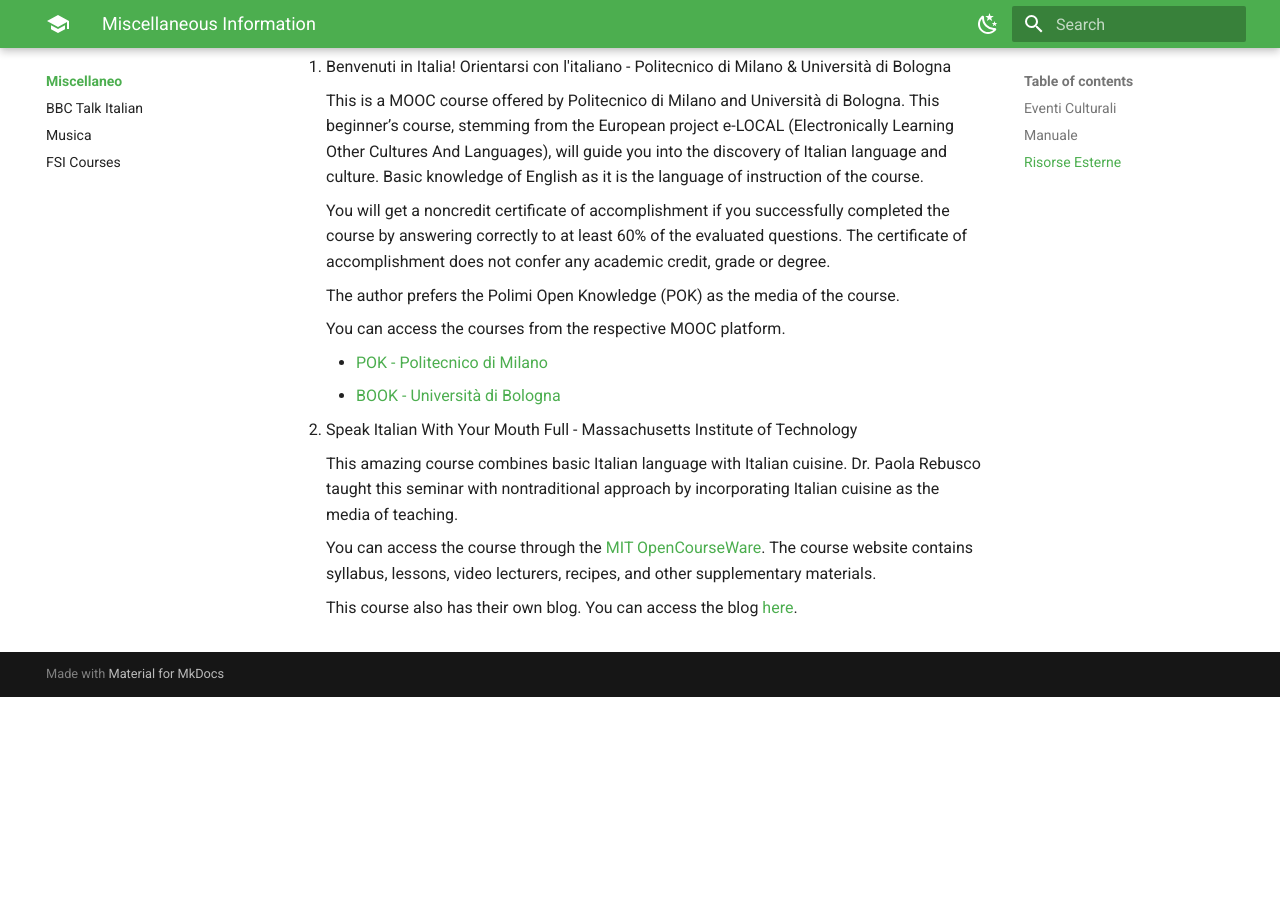
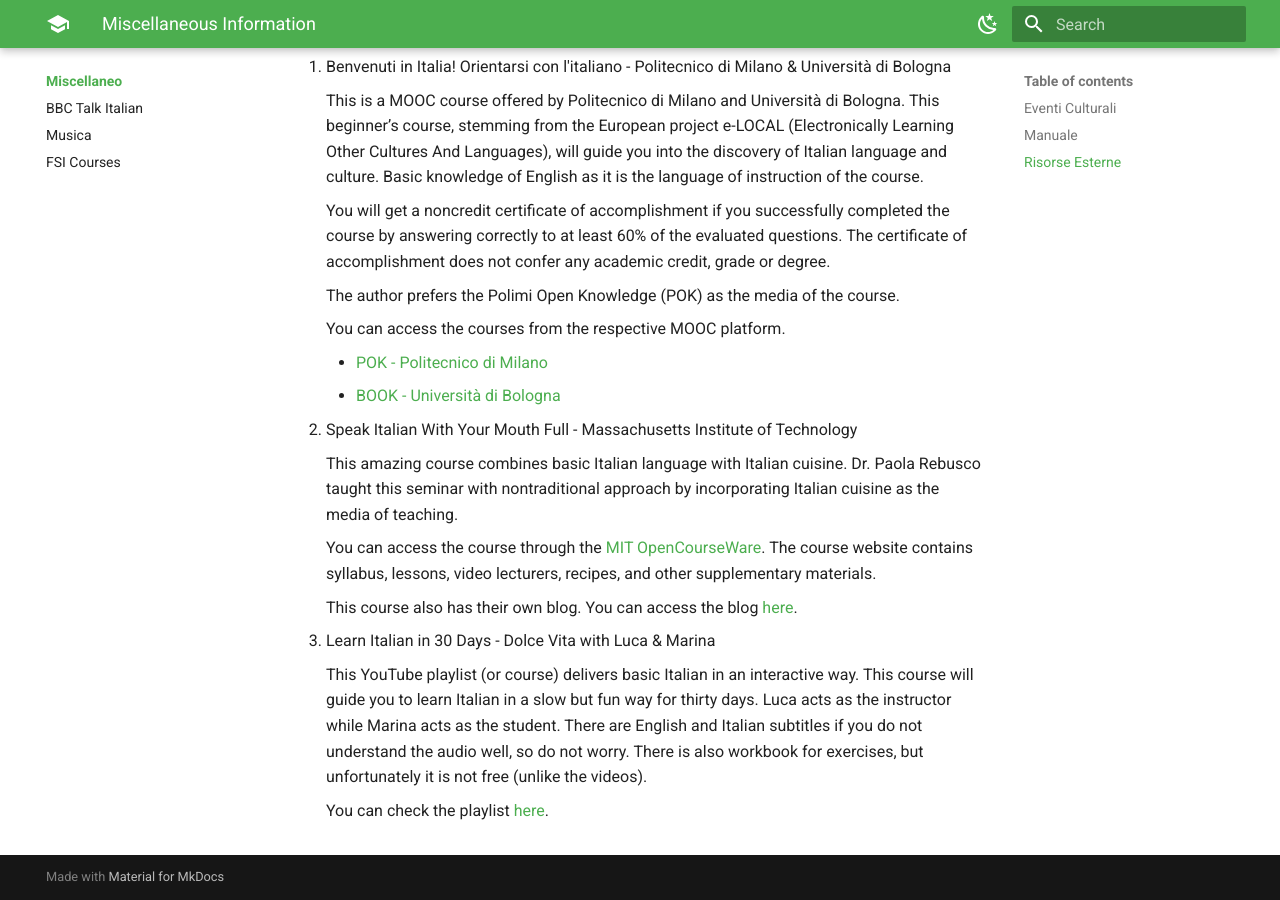
Before and after one commit to determinedguy/appunti, an MkDocs documentation site: the page built from docs/miscellaneo/index.md, in a window 1280 px wide and 900 px high, scrolled down 909 px. Built offline with MkDocs 1.6.1 and Material for MkDocs 9.7.7, drawn with Linux system fonts in a browser that asks for light colours; before the commit the page ends 1606 px from its top, so only the background shows below that.

Commit message:
add: dolce vita

```diff
--- a/docs/miscellaneo/index.md
+++ b/docs/miscellaneo/index.md
@@ -47,3 +47,9 @@
     You can access the course through the [MIT OpenCourseWare](https://ocw.mit.edu/courses/es-s41-speak-italian-with-your-mouth-full-spring-2012/). The course website contains syllabus, lessons, video lecturers, recipes, and other supplementary materials.
 
     This course also has their own blog. You can access the blog [here](http://speakcookitalian.blogspot.com/).
+
+3. Learn Italian in 30 Days - Dolce Vita with Luca & Marina
+
+    This YouTube playlist (or course) delivers basic Italian in an interactive way. This course will guide you to learn Italian in a slow but fun way for thirty days. Luca acts as the instructor while Marina acts as the student. There are English and Italian subtitles if you do not understand the audio well, so do not worry. There is also workbook for exercises, but unfortunately it is not free (unlike the videos).
+
+    You can check the playlist [here](https://www.youtube.com/playlist?list=PLHI2TAm-NyNPpFJriRvVbxVoJ4jksDUUH).
```
Also changed, not shown: docs/miscellaneo/dolce-vita.md (added, +7 -0 lines).
